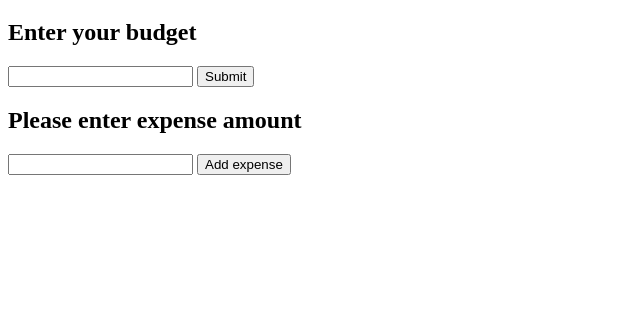
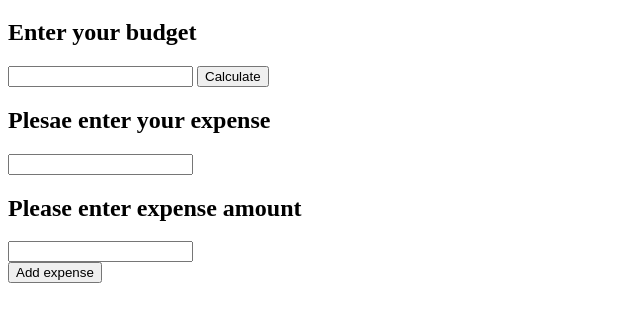
Before and after one commit to michellewong27/budgetapp, a plain HTML site: page index.html in a window 1280 px wide. Shown: the part 61-382 px from the top of the page, without its empty margins (0-640 px from the left). Drawn offline with Linux system fonts and the light colour scheme.

Commit message:
Expense input fields

```diff
--- a/index.html
+++ b/index.html
@@ -12,13 +12,19 @@
             <form id="budget-form" class="budget-form">
                 <h2>Enter your budget</h2>
                 <input type="number" class="budget-input" id="budget-input">
-                <button type="submit">Submit</button>
+                <button type="submit">Calculate</button>
             </form>
         </div>
         <div>
-            <form id="expense-form">
+            <form id="expense-form" class="expense-form">
+                <h2>Plesae enter your expense</h2>
+                <div>
+                    <input type="text" class="expense-input" id="expense-input">
+                </div>
                 <h2>Please enter expense amount</h2>
-                <input type="number" class="expense-input" id="expense-input">
+                <div>
+                    <input type="number" class="expense-input" id="expense-input">
+                </div>
                 <button type="submit">Add expense</button>
             </form>
         </div>
```
